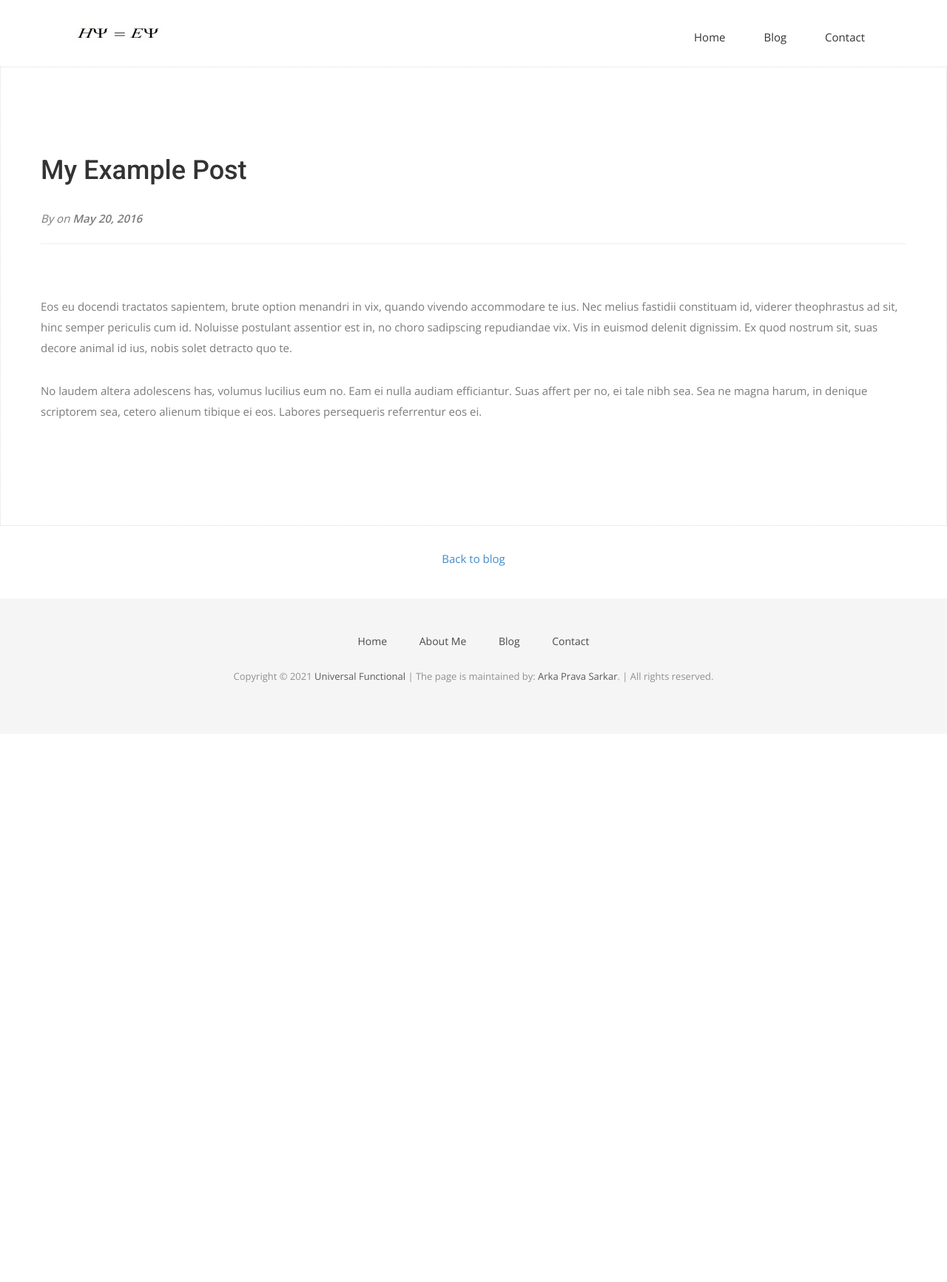
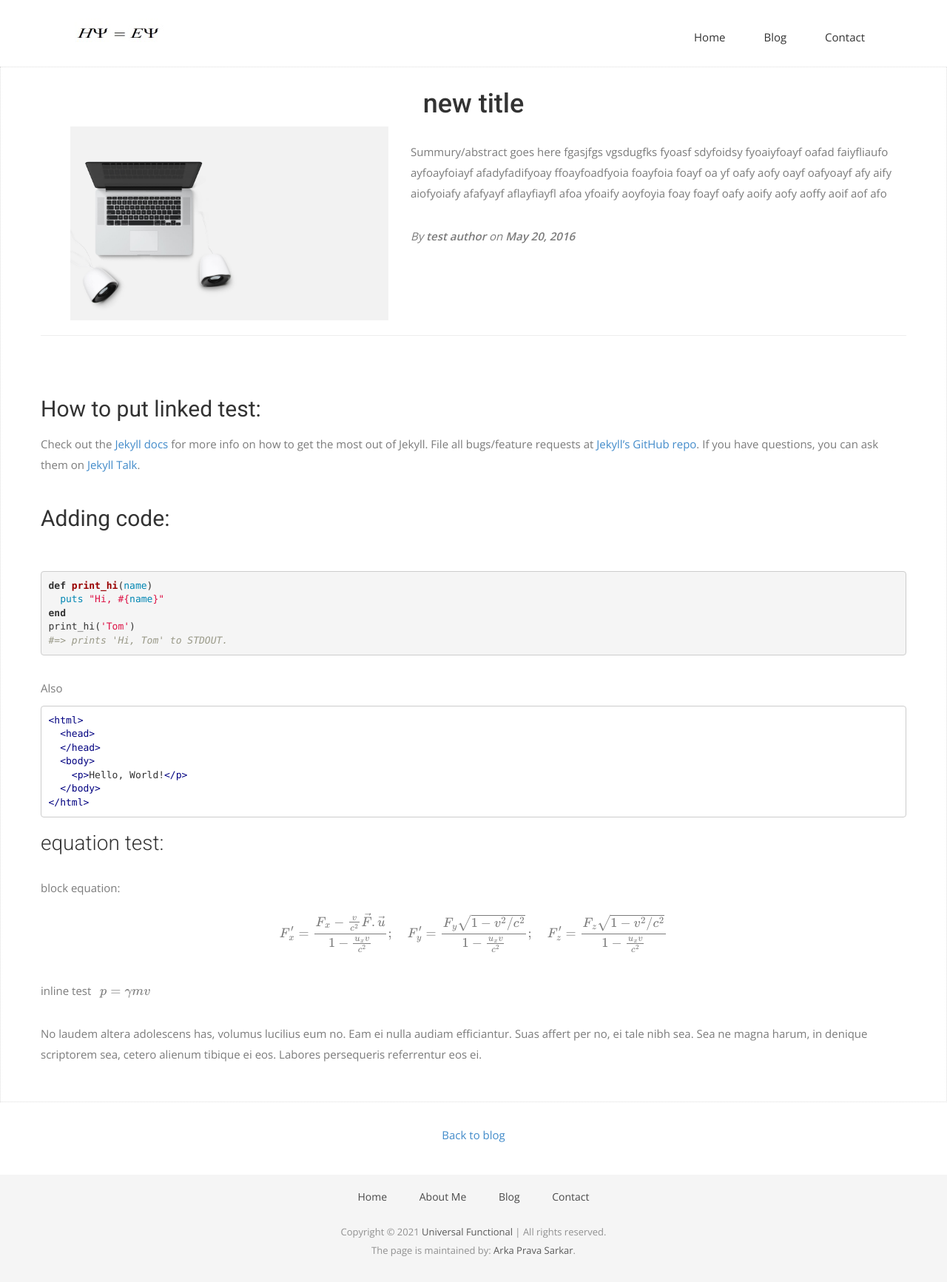
Before and after one commit to APSDft/apsdft.github.io, a Jekyll site: the page built from _posts/2016-05-20-my-example-post.md, in a window 1280 px wide. Shown: the whole page at 74% size. Built offline with Jekyll 4.4.1, drawn with Linux system fonts in a browser that asks for light colours; nearby versions of some CDN libraries; some web fonts are replaced; comment, search, counter and statistics services are not loaded; before the commit the page ends 992 px from its top, so only the background shows below that.

Commit message:
mathjax is added - via post.html layout disqus is setted-up, id is to be given disqus.html is included along with frot matter for disqus-id logo is now loading from config file default cover for post is added post layout is modified - post.html post demonstartion is explored in 'new title' post

````diff
--- a/_config.yml
+++ b/_config.yml
@@ -6,7 +6,7 @@ exclude:
   - LICENSE.md
   - '*.gemspec'
   - work.html
-  - liquids
+  - left-over
 keep_files:
   - CNAME
   - .git
@@ -15,8 +15,9 @@ title: Universal Functional
 subtitle: Computing is Exciting
 url: null
 baseurl: ""
-cover: img/cover.png
+cover: img/slider-bg.jpg
 logo: img/logo.png
+disqus-id:
 markdown: kramdown
 descriptions:
   - cat: jekyll
--- /dev/null
+++ b/_includes/disqus.html
@@ -0,0 +1,15 @@
+
+<div id="disqus_thread"></div>
+
+<script>
+var disqus_config = function () {
+this.page.url = '{{window.location.href}}';
+this.page.identifier = '{{page.title}}';
+};
+(function() {
+var d = document, s = d.createElement('script');
+s.src = 'https://{{ site.disqus-id}}.disqus.com/embed.js';
+s.setAttribute('data-timestamp', +new Date());
+(d.head || d.body).appendChild(s);
+})();
+</script>
--- a/_includes/footer.html
+++ b/_includes/footer.html
@@ -11,7 +11,7 @@
             <li><a href="{{ site.baseurl }}/contact">Contact</a></li>
           </ul>
         </div>
-        <p>Copyright &copy; {{ "now" | date: "%Y" }} <a href="{{ site.baseurl }}/"> Universal Functional </a> | The page is maintained by: <a href="mailto:{{ site.data.about.email }}">Arka Prava Sarkar</a>. | All rights reserved.</p>
+        <p>Copyright &copy; {{ "now" | date: "%Y" }} <a href="{{ site.baseurl }}/"> Universal Functional </a> | All rights reserved.<br> The page is maintained by: <a href="mailto:{{ site.data.about.email }}">Arka Prava Sarkar</a>. </p>
       </div>
     </div>
   </div>
--- a/_layouts/post.html
+++ b/_layouts/post.html
@@ -9,12 +9,22 @@ layout: page
       <div class="row">
         <div>
           <div class="block">
-            <h1>{{ page.title }}</h1>
-            <div class="post-info-wrapper">
+            <h1 style="text-align: center;">{{ page.title }}</h1>
+              <div class="row">
+                <div class="col-md-5">
+                  <img {%if page.cover %} src="{{ page.cover }}" {% else %} src="{{site.baseurl}}/{{site.cover}}" {% endif %} />
+                </div>
+                <div class="col-md-7">
+                <p> {{ page.abstract }} </P>
+             <div class="post-info-wrapper">
               <p class="italic">By <span class="bold">{{ page.author }}</span> on <span class="bold">{{ page.date | date: "%B %-d, %Y" }}</span></p>
             </div>
+                </div>
+              </div>
+
             <hr />
             <p>{{ content }}</p>
+            {% include disqus.html %}
           </div>
         </div><!-- .col-md-7 close -->
       </div>
@@ -24,3 +34,8 @@ layout: page
 <p class="center-text" style="padding: 30px;">
   <a href="{{ site.baseurl }}/blog">Back to blog</a>
 </p>
+
+{% if page.math %}
+  <script src="https://polyfill.io/v3/polyfill.min.js?features=es6"></script>
+  <script id="MathJax-script" async src="https://cdn.jsdelivr.net/npm/mathjax@3/es5/tex-mml-chtml.js"></script>
+{% endif %}
--- a/_posts/2016-05-20-my-example-post.md
+++ b/_posts/2016-05-20-my-example-post.md
@@ -1,12 +1,59 @@
 ---
 layout: post
+author: test author
+title: new title
+cover: /img/featue-bg.jpg
+abstract: Summury/abstract goes here fgasjfgs vgsdugfks fyoasf sdyfoidsy fyoaiyfoayf oafad faiyfliaufo ayfoayfoiayf afadyfadifyoay ffoayfoadfyoia foayfoia foayf oa yf oafy aofy oayf oafyoayf afy aify aiofyoiafy afafyayf aflayfiayfl afoa yfoaify aoyfoyia foay foayf oafy aoify aofy aoffy aoif aof afo
+math: true
 ---
 
-Eos eu docendi tractatos sapientem, brute option menandri in vix, quando vivendo accommodare te ius. Nec melius fastidii constituam id, viderer theophrastus ad sit, hinc semper periculis cum id. Noluisse postulant assentior est in, no choro sadipscing repudiandae vix. Vis in euismod delenit dignissim. Ex quod nostrum sit, suas decore animal id ius, nobis solet detracto quo te.
+## How to put linked test:
+
+Check out the [Jekyll docs][jekyll-docs] for more info on how to get the most out of Jekyll. File all bugs/feature requests at [Jekyll’s GitHub repo][jekyll-gh]. If you have questions, you can ask them on [Jekyll Talk][jekyll-talk].
 
 {% comment %}
 Might you have an include in your theme? Why not try it here!
 {% include my-themes-great-include.html %}
 {% endcomment %}
 
+## Adding code:
+<br>
+{% highlight ruby %}
+def print_hi(name)
+  puts "Hi, #{name}"
+end
+print_hi('Tom')
+#=> prints 'Hi, Tom' to STDOUT.
+{% endhighlight %}
+
+
+Also
+
+
+```html
+<html>
+  <head>
+  </head>
+  <body>
+    <p>Hello, World!</p>
+  </body>
+</html>
+```
+
+
+### equation test:
+
+
+block equation: \\[F_x'= \frac{F_x - \frac{v}{c^2}\vec{F}.\vec{u}}{1-\frac{u_xv}{c^2}}; \quad F_y'= \frac{F_y\sqrt{1-v^2/c^2}}{1-\frac{u_xv}{c^2}}; \quad F_z'= \frac{F_z\sqrt{1-v^2/c^2}}{1-\frac{u_xv}{c^2}}\\]
+
+inline test &nbsp; \\(p = \gamma mv \quad  \\)
+
 No laudem altera adolescens has, volumus lucilius eum no. Eam ei nulla audiam efficiantur. Suas affert per no, ei tale nibh sea. Sea ne magna harum, in denique scriptorem sea, cetero alienum tibique ei eos. Labores persequeris referrentur eos ei.
+
+
+
+
+
+[jekyll-docs]: http://jekyllrb.com/docs/home
+[jekyll-gh]:   https://github.com/jekyll/jekyll
+[jekyll-talk]: https://talk.jekyllrb.com/
--- a/css/airspace.css
+++ b/css/airspace.css
@@ -138,7 +138,7 @@ font header .navbar-default .navbar-nav li a:hover {
 	wrapper Start
 --*/
 #intro {
-  padding: 100px 0;
+  padding: 10px 10px;
 }
 #intro .block h2 {
   padding-top: 35px;
@@ -776,8 +776,8 @@ font header .navbar-default .navbar-nav li a:hover {
 footer {
   background: #F5F5F5;
   text-align: center;
-  padding-top: 48px;
-  padding-bottom: 55px;
+  padding-top: 20px;
+  padding-bottom: 20px;
 }
 footer p {
   font-size: 13px;
````
Also changed, not shown: README.md, 2 other files.
